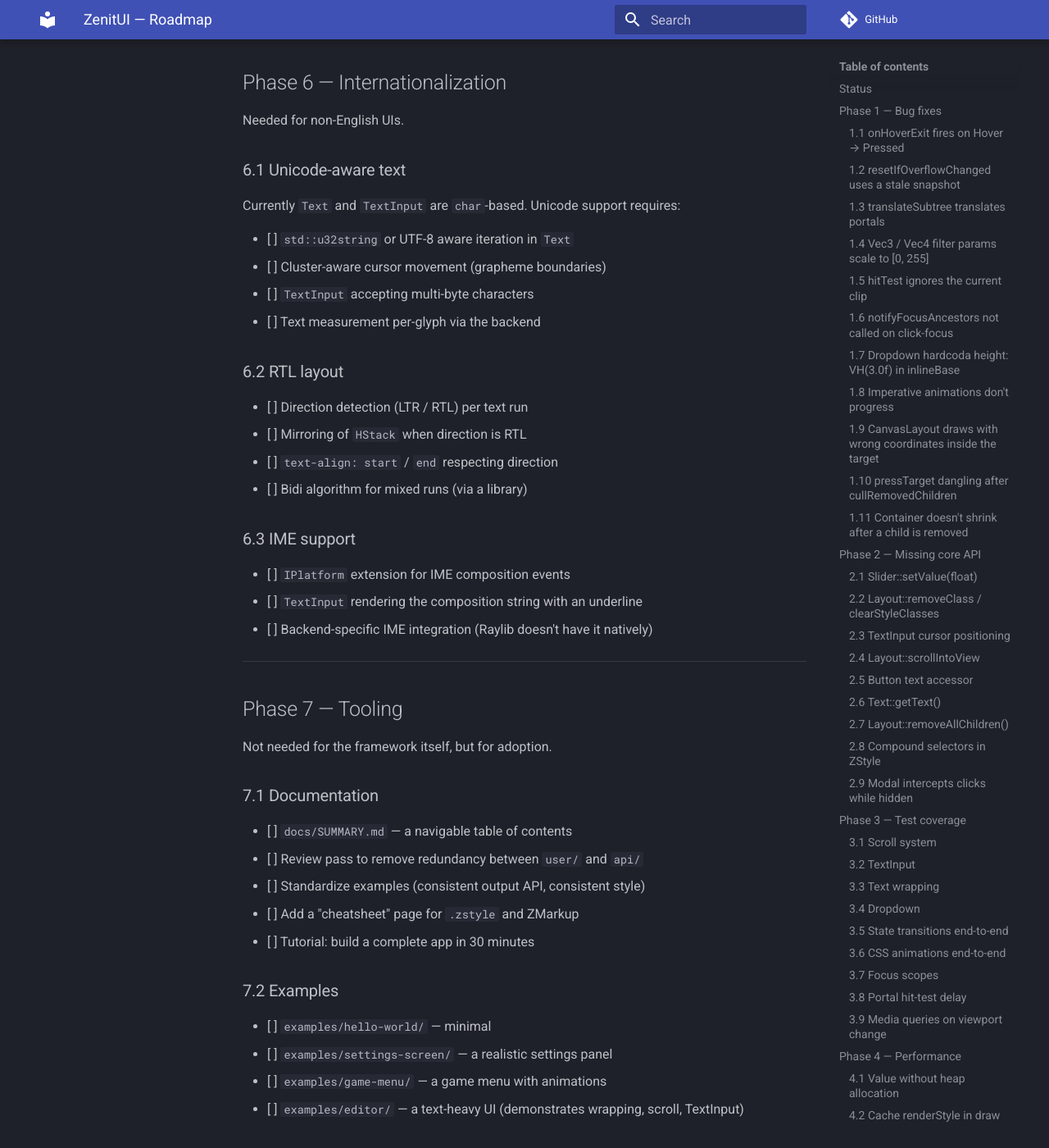
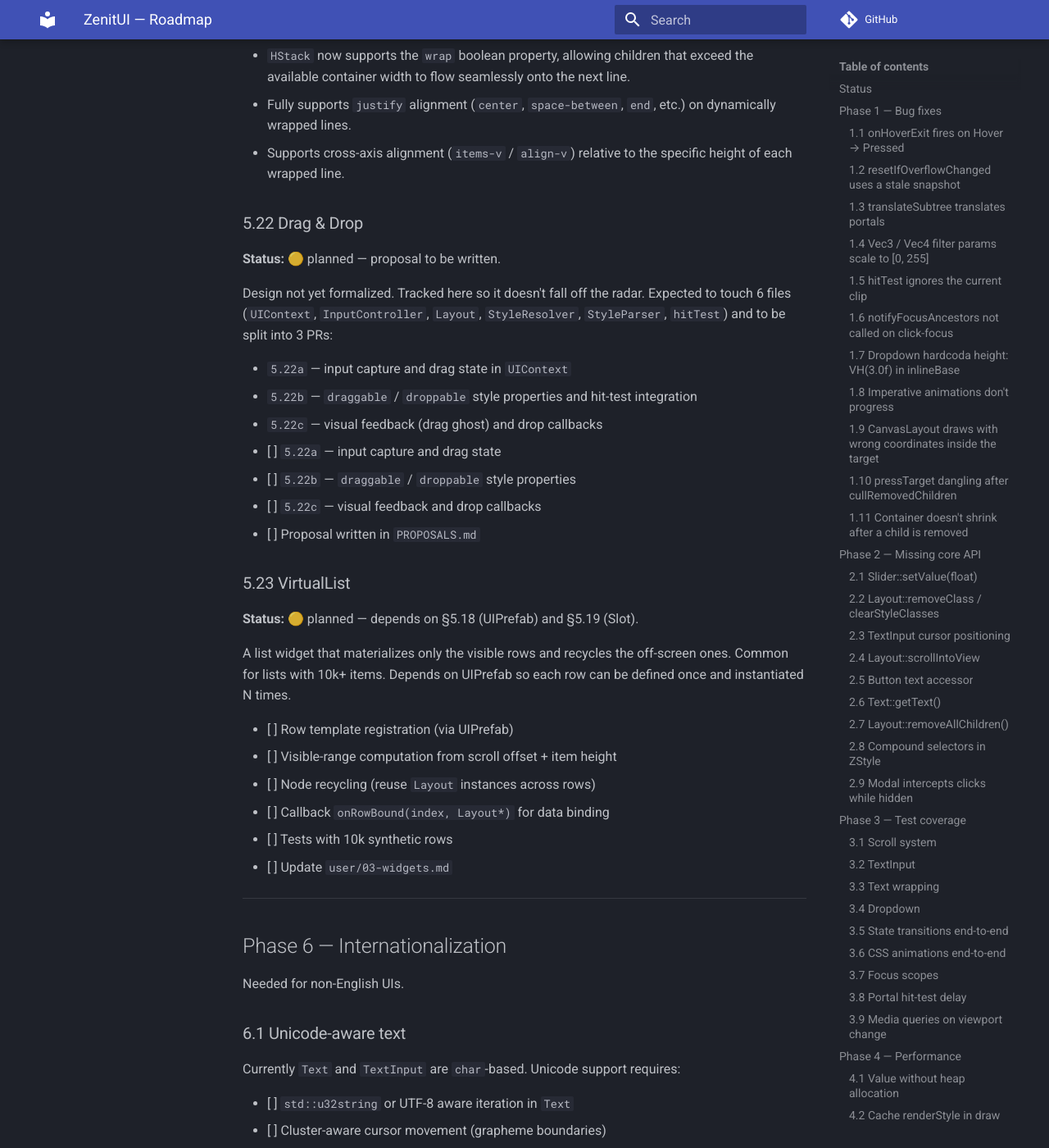
Before and after one commit to zLouis043/ZenitUI, an MkDocs documentation site: the page built from docs/ROADMAP.md, in a window 1280 px wide and 1400 px high, scrolled down 36259 px. Shown: the whole window at 82% size. Built offline with MkDocs 1.6.1 and Material for MkDocs 9.7.7, drawn with Linux system fonts in a browser that asks for light colours; comment, search, counter and statistics services are not loaded; some of the changed text lies outside the part shown.

Commit message:
Updated docs

````diff
--- a/docs/ROADMAP.md
+++ b/docs/ROADMAP.md
@@ -9,7 +9,8 @@
 items (bugs, missing API, critical test gaps) are prioritized. The
 **nice-to-have** items are collected at the end.
 
-Last updated: after the CMake migration (§7.7).
+Last updated: after §5.21 (Wrap for HStack) and §4.8 (Style resolution
+caching + reverse dependency).
 
 ---
 
@@ -1046,8 +1047,19 @@
 version could expose a vector for multi-listener patterns. Not critical
 but sometimes needed.
 
-- [ ] Decide if needed
-- [ ] If yes, add `addOnClickListener` etc.
+**Status:** ❌ declined.
+
+Decision: single-callback model is sufficient. Frameworks that need
+multi-listener (Qt, WPF) pay a complexity cost that isn't justified
+for game/tool UI. When two listeners are needed, compose them with a
+lambda at the call site:
+
+```cpp
+    btn->onClick = [a, b]() { a(); b(); };
+```
+
+Revisit only if real usage shows the lambda pattern becomes a
+significant boilerplate source (>50 occurrences in a typical app).
 
 ### 5.10 Live reload for `.zstyle` — delegated to the consumer
 
@@ -1591,6 +1603,40 @@
   - `HStack` now supports the `wrap` boolean property, allowing children that exceed the available container width to flow seamlessly onto the next line.
   - Fully supports `justify` alignment (`center`, `space-between`, `end`, etc.) on dynamically wrapped lines.
   - Supports cross-axis alignment (`items-v` / `align-v`) relative to the specific height of each wrapped line.
+
+### 5.22 Drag & Drop
+
+**Status:** 🟡 planned — proposal to be written.
+
+Design not yet formalized. Tracked here so it doesn't fall off the
+radar. Expected to touch 6 files (`UIContext`, `InputController`,
+`Layout`, `StyleResolver`, `StyleParser`, `hitTest`) and to be split
+into 3 PRs:
+
+- `5.22a` — input capture and drag state in `UIContext`
+- `5.22b` — `draggable` / `droppable` style properties and hit-test
+  integration
+- `5.22c` — visual feedback (drag ghost) and drop callbacks
+
+- [ ] `5.22a` — input capture and drag state
+- [ ] `5.22b` — `draggable` / `droppable` style properties
+- [ ] `5.22c` — visual feedback and drop callbacks
+- [ ] Proposal written in `PROPOSALS.md`
+
+### 5.23 VirtualList
+
+**Status:** 🟡 planned — depends on §5.18 (UIPrefab) and §5.19 (Slot).
+
+A list widget that materializes only the visible rows and recycles
+the off-screen ones. Common for lists with 10k+ items. Depends on
+UIPrefab so each row can be defined once and instantiated N times.
+
+- [ ] Row template registration (via UIPrefab)
+- [ ] Visible-range computation from scroll offset + item height
+- [ ] Node recycling (reuse `Layout` instances across rows)
+- [ ] Callback `onRowBound(index, Layout*)` for data binding
+- [ ] Tests with 10k synthetic rows
+- [ ] Update `user/03-widgets.md`
 
 ---
 
````
Also changed, not shown: docs/architecture/PROPOSALS.md (+4 -3 lines).
